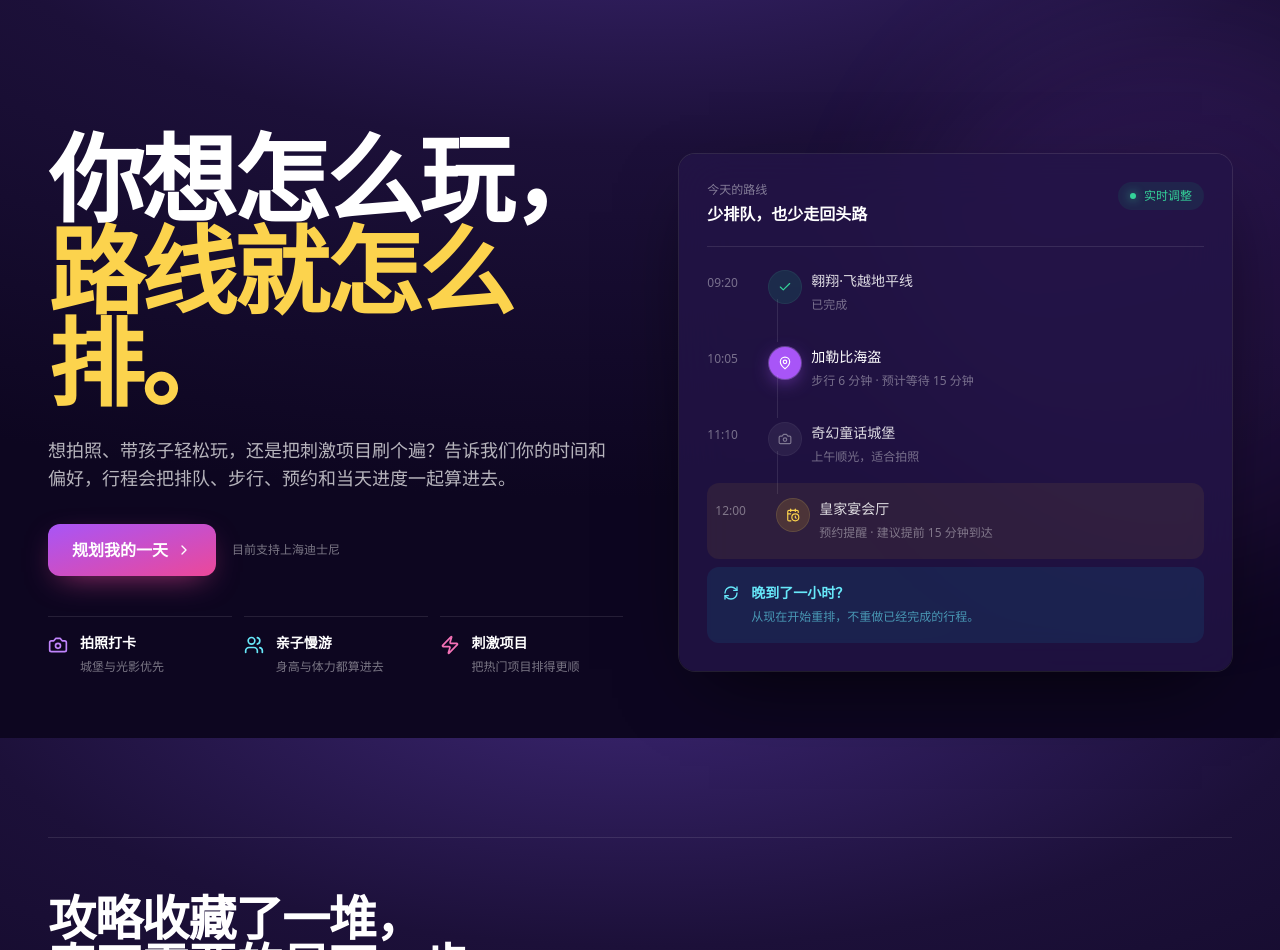
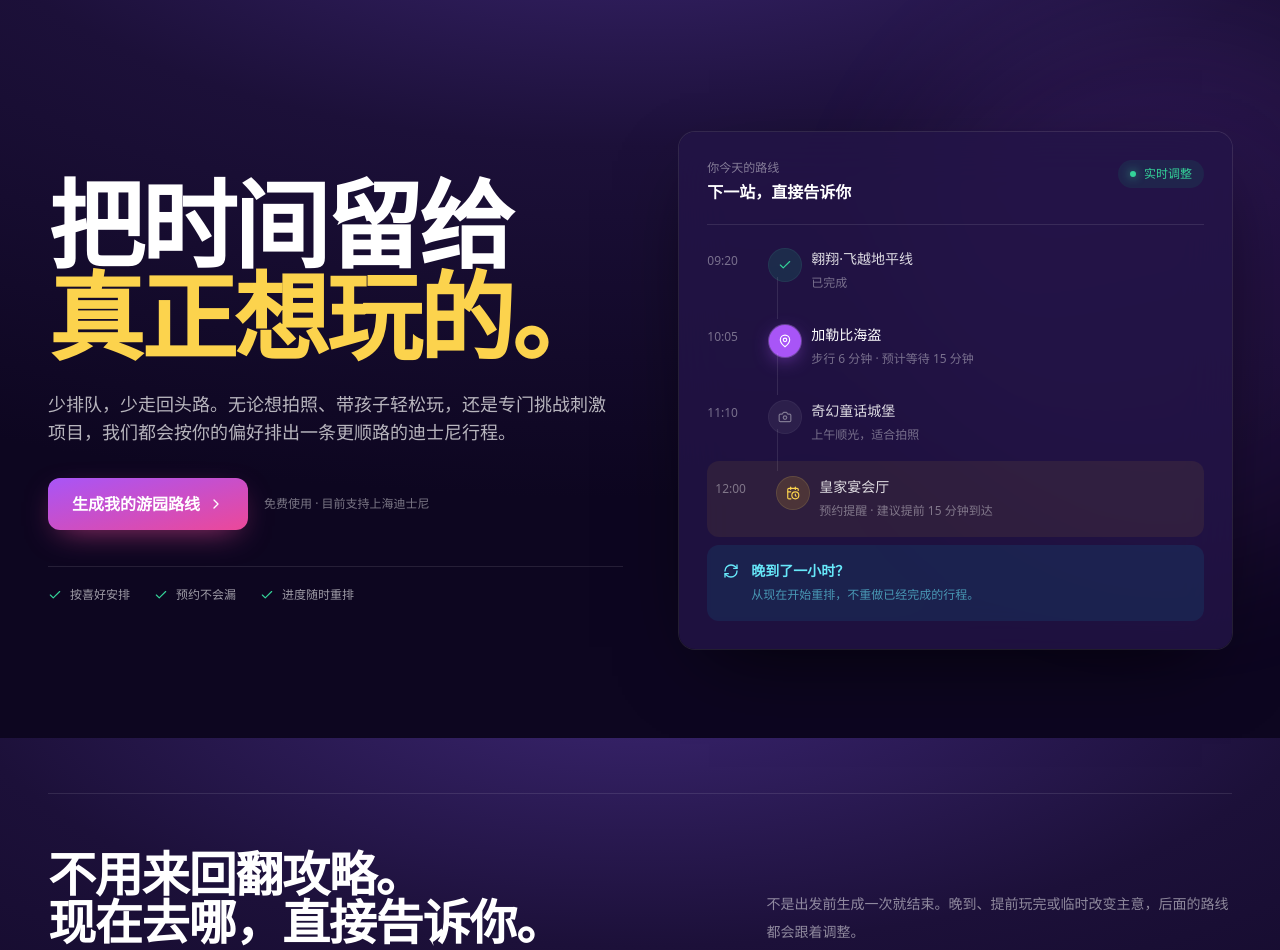
Before and after one commit to Myla0619/disney-park-intel, a Next.js app: page / in a window 1280 px wide. Shown: the part 62-1012 px from the top of the page. Built offline with nearby package versions, Linux system fonts and the light colour scheme.

Commit message:
重写首页价值表达与行动引导

```diff
--- a/src/app/globals.css
+++ b/src/app/globals.css
@@ -42,15 +42,9 @@
   .landing-actions > span { @apply text-xs text-white/45; }
   .landing-primary-action { @apply inline-flex items-center justify-center gap-2 rounded-xl bg-gradient-to-br from-magic-500 to-spark-500 px-6 py-3.5 font-semibold text-white shadow-[0_10px_32px_-12px_rgba(236,72,153,.75)] transition duration-300 hover:-translate-y-0.5 hover:brightness-110 focus-visible:outline-none focus-visible:ring-2 focus-visible:ring-castle-300 focus-visible:ring-offset-2 focus-visible:ring-offset-night-900 active:translate-y-0; }
 
-  .landing-modes { @apply mt-10 grid max-w-2xl gap-3 sm:grid-cols-3; }
-  .landing-mode { @apply flex items-start gap-3 border-t border-white/10 py-4; }
-  .landing-mode > svg { @apply mt-0.5 h-5 w-5 shrink-0; }
-  .landing-mode strong, .landing-mode span { @apply block; }
-  .landing-mode strong { @apply text-sm font-semibold text-white; }
-  .landing-mode span { @apply mt-1 text-xs leading-5 text-white/45; }
-  .landing-mode-photo > svg { @apply text-magic-400; }
-  .landing-mode-family > svg { @apply text-lagoon-300; }
-  .landing-mode-thrill > svg { @apply text-spark-400; }
+  .landing-assurances { @apply mt-9 flex max-w-2xl flex-wrap gap-x-6 gap-y-3 border-t border-white/10 pt-5; }
+  .landing-assurances span { @apply flex items-center gap-2 text-xs font-medium text-white/60; }
+  .landing-assurances svg { @apply h-3.5 w-3.5 text-meadow-400; }
 
   .landing-plan-preview { @apply relative z-10 rounded-2xl bg-night-800/80 p-5 shadow-[0_28px_80px_-30px_rgba(0,0,0,.8)] ring-1 ring-white/10 backdrop-blur-xl sm:p-7; }
   .landing-plan-head { @apply flex items-start justify-between gap-4 border-b border-white/10 pb-5; }
--- a/src/app/page.tsx
+++ b/src/app/page.tsx
@@ -1,14 +1,8 @@
 import Link from "next/link";
 import {
   ArrowRight, CalendarClock, Camera, Check, ChevronRight, Clock3,
-  MapPin, MessageCircleMore, RefreshCw, Sparkles, Star, Users, Zap,
+  MapPin, MessageCircleMore, RefreshCw, Sparkles, Star,
 } from "lucide-react";
-
-const preferences = [
-  { label: "拍照打卡", detail: "城堡与光影优先", icon: Camera, tone: "landing-mode-photo" },
-  { label: "亲子慢游", detail: "身高与体力都算进去", icon: Users, tone: "landing-mode-family" },
-  { label: "刺激项目", detail: "把热门项目排得更顺", icon: Zap, tone: "landing-mode-thrill" },
-];
 
 export default function Home() {
   return (
@@ -18,29 +12,27 @@ export default function Home() {
           <span className="landing-brand-mark"><Sparkles aria-hidden="true" /></span>
           <span>Disney Park Intelligence</span>
         </Link>
-        <Link href="/onboarding" className="landing-nav-action">开始规划 <ArrowRight aria-hidden="true" /></Link>
+        <Link href="/onboarding" className="landing-nav-action">生成游园路线 <ArrowRight aria-hidden="true" /></Link>
       </nav>
 
       <section className="landing-hero">
         <div className="landing-hero-copy">
-          <h1>你想怎么玩，<br /><span>路线就怎么排。</span></h1>
-          <p>想拍照、带孩子轻松玩，还是把刺激项目刷个遍？告诉我们你的时间和偏好，行程会把排队、步行、预约和当天进度一起算进去。</p>
+          <h1>把时间留给<br /><span>真正想玩的。</span></h1>
+          <p>少排队，少走回头路。无论想拍照、带孩子轻松玩，还是专门挑战刺激项目，我们都会按你的偏好排出一条更顺路的迪士尼行程。</p>
           <div className="landing-actions">
-            <Link href="/onboarding" className="landing-primary-action">规划我的一天 <ChevronRight aria-hidden="true" /></Link>
-            <span>目前支持上海迪士尼</span>
+            <Link href="/onboarding" className="landing-primary-action">生成我的游园路线 <ChevronRight aria-hidden="true" /></Link>
+            <span>免费使用 · 目前支持上海迪士尼</span>
           </div>
-          <div className="landing-modes" aria-label="支持的游玩偏好">
-            {preferences.map(({ label, detail, icon: Icon, tone }) => (
-              <div className={`landing-mode ${tone}`} key={label}>
-                <Icon aria-hidden="true" /><div><strong>{label}</strong><span>{detail}</span></div>
-              </div>
-            ))}
+          <div className="landing-assurances" aria-label="路线规划能力">
+            <span><Check aria-hidden="true" /> 按喜好安排</span>
+            <span><Check aria-hidden="true" /> 预约不会漏</span>
+            <span><Check aria-hidden="true" /> 进度随时重排</span>
           </div>
         </div>
 
         <div className="landing-plan-preview" aria-label="智能行程示例">
           <div className="landing-plan-head">
-            <div><span>今天的路线</span><strong>少排队，也少走回头路</strong></div>
+            <div><span>你今天的路线</span><strong>下一站，直接告诉你</strong></div>
             <span className="landing-live"><i /> 实时调整</span>
           </div>
           <ol className="landing-timeline">
@@ -55,8 +47,8 @@ export default function Home() {
 
       <section className="landing-story" aria-labelledby="story-title">
         <div className="landing-story-intro">
-          <h2 id="story-title">攻略收藏了一堆，<br />真正需要的是下一步。</h2>
-          <p>它不只给你一张固定清单，而是跟着当天的情况继续往下排。</p>
+          <h2 id="story-title">不用来回翻攻略。<br />现在去哪，直接告诉你。</h2>
+          <p>不是出发前生成一次就结束。晚到、提前玩完或临时改变主意，后面的路线都会跟着调整。</p>
         </div>
         <div className="landing-story-grid">
           <article className="landing-review-feature">
@@ -74,8 +66,8 @@ export default function Home() {
       </section>
 
       <section className="landing-final-cta">
-        <div><h2>先选你想要的一天。</h2><p>剩下的路线、时间和提醒，交给我们来排。</p></div>
-        <Link href="/onboarding" className="landing-primary-action">开始规划 <ArrowRight aria-hidden="true" /></Link>
+        <div><h2>少做选择，多玩几个项目。</h2><p>告诉我们你想玩什么，几分钟生成一条适合你的路线。</p></div>
+        <Link href="/onboarding" className="landing-primary-action">生成我的路线 <ArrowRight aria-hidden="true" /></Link>
       </section>
       <footer className="landing-footer"><span>Disney Park Intelligence</span><span>行程为规划建议，实时信息请以迪士尼官方 App 为准。</span></footer>
     </main>
```
